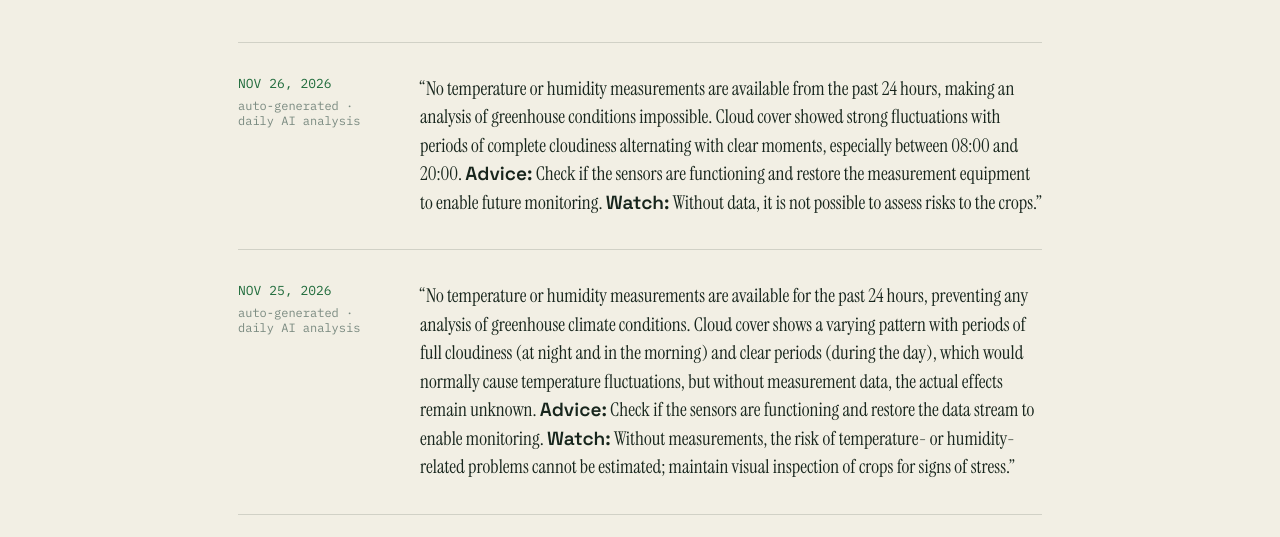
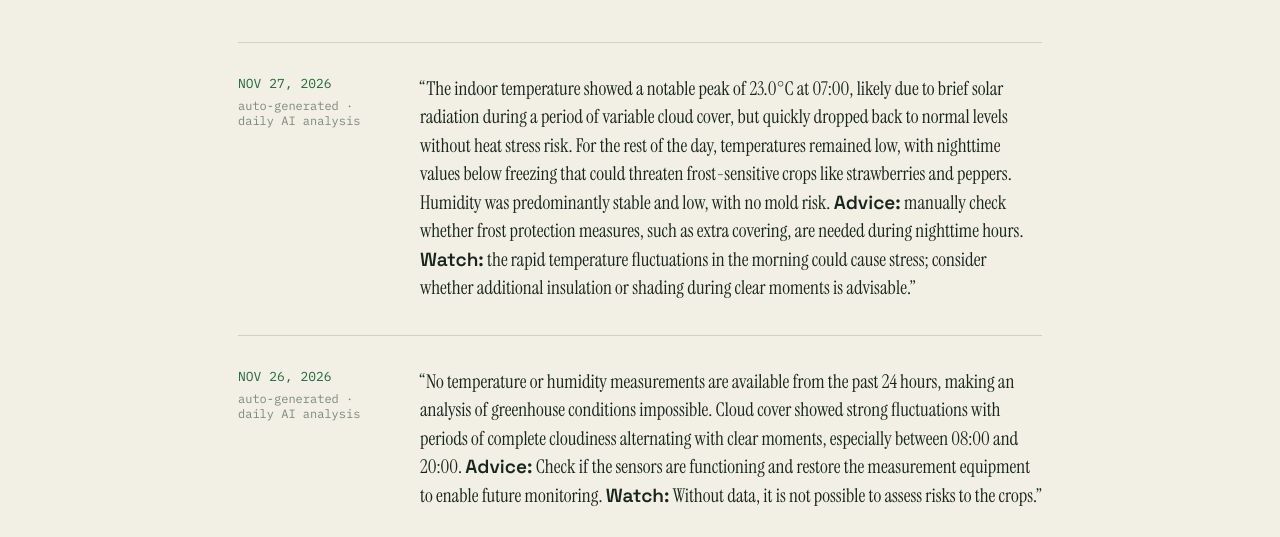
Before and after one commit to TheAutonomousgreenhouse/autonomousgreenhouse-site, a plain HTML site: page ai-analyses.html in a window 1280 px wide. Shown: the part 263-800 px from the top of the page. Drawn offline with Linux system fonts and the light colour scheme.

Commit message:
Daily AI analysis: NOV 27, 2026

```diff
--- a/ai-analyses.html
+++ b/ai-analyses.html
@@ -35,6 +35,15 @@
   <h1 class="build-log-title">Every night, read back to you.</h1>
   <div class="phase-list">
     <!-- DAILY-ANALYSIS-START — kas/scripts/daily-analysis-site-update.mjs inserts new phase-rows right after this marker -->
+    <div class="phase-row" data-auto-ts="1795737646480">
+      <div>
+        <div class="phase-tag">NOV 27, 2026</div>
+        <div class="phase-status">auto-generated &middot; daily AI analysis</div>
+      </div>
+      <div>
+        <p class="analysis-quote">&ldquo;The indoor temperature showed a notable peak of 23.0°C at 07:00, likely due to brief solar radiation during a period of variable cloud cover, but quickly dropped back to normal levels without heat stress risk. For the rest of the day, temperatures remained low, with nighttime values below freezing that could threaten frost-sensitive crops like strawberries and peppers. Humidity was predominantly stable and low, with no mold risk. <strong>Advice:</strong> manually check whether frost protection measures, such as extra covering, are needed during nighttime hours. <strong>Watch:</strong> the rapid temperature fluctuations in the morning could cause stress; consider whether additional insulation or shading during clear moments is advisable.&rdquo;</p>
+      </div>
+    </div>
     <div class="phase-row" data-auto-ts="1795651240609">
       <div>
         <div class="phase-tag">NOV 26, 2026</div>
```
Also changed, not shown: index.html (+3 -3 lines).
